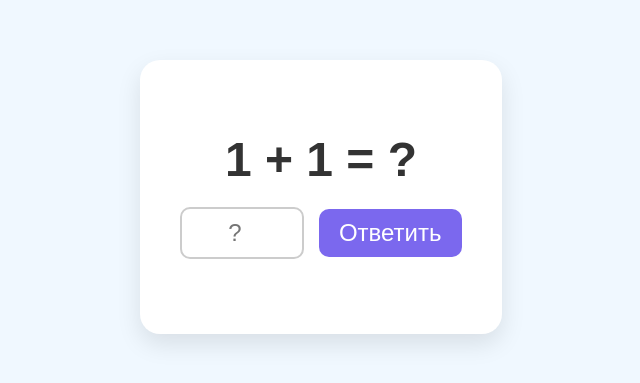
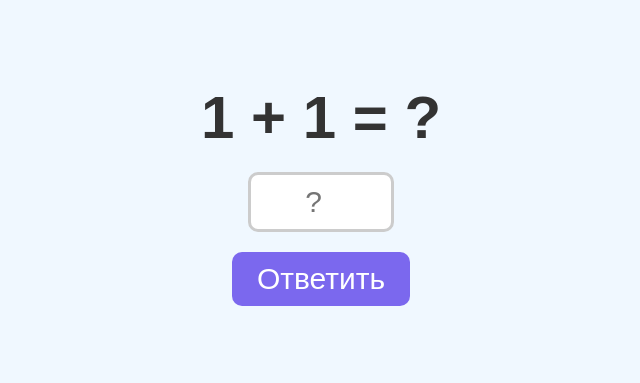
Before and after one commit to baranovd669-hub/123, a plain HTML site: page index.html in a window 1280 px wide. Shown: the part 203-586 px from the top of the page, without its empty margins (319-959 px from the left). Drawn offline with Linux system fonts and the light colour scheme.

Commit message:
Update index.html

```diff
--- a/index.html
+++ b/index.html
@@ -5,37 +5,40 @@
     <meta name="viewport" content="width=device-width, initial-scale=1.0">
     <title></title>
     <style>
-        body {
+
+        body, html {
+            margin: 0;
+            padding: 0;
+            width: 100%;
+            height: 100%;
+            overflow: hidden;
             font-family: 'Arial', sans-serif;
-            background-color: #f0f8ff; /* Светло-голубой фон */
+            background-color: #f0f8ff;
+        }
+
+
+        #quiz-container {
             display: flex;
+            flex-direction: column;
             justify-content: center;
             align-items: center;
             height: 100vh;
-            margin: 0;
-            text-align: center;
-        }
-
-        .container {
-            background-color: white;
-            padding: 40px;
-            border-radius: 20px;
-            box-shadow: 0 10px 25px rgba(0,0,0,0.1);
-            max-width: 90%;
+            width: 100vw;
+            transition: opacity 0.5s ease;
         }
 
         h1 {
-            font-size: 48px;
+            font-size: 60px;
             color: #333;
             margin-bottom: 20px;
         }
 
         input {
-            font-size: 24px;
+            font-size: 30px;
             padding: 10px;
-            width: 100px;
+            width: 120px;
             text-align: center;
-            border: 2px solid #ccc;
+            border: 3px solid #ccc;
             border-radius: 10px;
             outline: none;
         }
@@ -45,9 +48,9 @@
         }
 
         button {
-            font-size: 24px;
-            padding: 10px 20px;
-            margin-left: 10px;
+            font-size: 30px;
+            padding: 10px 25px;
+            margin-top: 20px;
             background-color: #7b68ee;
             color: white;
             border: none;
@@ -62,65 +65,70 @@
 
         #error-message {
             color: red;
-            font-size: 18px;
-            margin-top: 15px;
-            height: 20px;
+            font-size: 22px;
+            margin-top: 20px;
+            height: 25px;
+            font-weight: bold;
         }
 
-        /* Стили для картинки */
+
         #surprise-image {
-            display: none; /* Изначально скрыта */
-            max-width: 100%;
-            height: auto;
-            margin-top: 30px;
-            border-radius: 15px;
-            box-shadow: 0 5px 15px rgba(0,0,0,0.2);
-            animation: popIn 0.5s cubic-bezier(0.175, 0.885, 0.32, 1.275);
+            display: none;
+            position: fixed;
+            top: 0;
+            left: 0;
+            width: 100vw;
+            height: 100vh;
+            object-fit: cover;
+            z-index: 9999;
         }
 
-        /* Анимация появления */
-        @keyframes popIn {
-            0% { transform: scale(0); opacity: 0; }
-            100% { transform: scale(1); opacity: 1; }
+
+        .hidden {
+            opacity: 0;
+            pointer-events: none;
         }
     </style>
 </head>
 <body>
 
-    <div class="container">
+
+    <div id="quiz-container">
         <h1>1 + 1 = ?</h1>
 
-        <div>
-            <input type="number" id="answerInput" placeholder="?">
-            <button onclick="checkAnswer()">Ответить</button>
-        </div>
+        <input type="number" id="answerInput" placeholder="?">
+        <button onclick="checkAnswer()">Ответить</button>
 
         <div id="error-message"></div>
+    </div>
 
-        <!-- ЗДЕСЬ ВАША КАРТИНКА. Замените image.jpg на название вашего файла -->
-        <img id="surprise-image" src="kartinka.png" alt="Моя картинка">
-    </div>
+
+    <img id="surprise-image" src="kartinka.png" alt="Сюрприз">
 
     <script>
         function checkAnswer() {
-            // Получаем то, что ввел пользователь
             const userAnswer = document.getElementById('answerInput').value;
+            const quizContainer = document.getElementById('quiz-container');
             const image = document.getElementById('surprise-image');
             const errorMsg = document.getElementById('error-message');
 
-            // Проверяем, равно ли это 2
+            // Проверяем правильный ли ответ
             if (userAnswer == 2) {
-                // Если да - показываем картинку и убираем ошибку
-                image.style.display = 'block';
-                errorMsg.textContent = '';
+                // 1. Скрываем блок с примером (плавно)
+                quizContainer.classList.add('hidden');
+
+                // 2. Ждем полсекунды (пока пример исчезает), затем показываем картинку
+                setTimeout(() => {
+                    image.style.display = 'block';
+                }, 400);
+
             } else {
-                // Если нет - пишем ошибку и прячем картинку
+                // Если ответ неверный
                 errorMsg.textContent = 'Неправильно! Попробуй еще раз.';
-                image.style.display = 'none';
             }
         }
 
-        // Бонус: проверка по нажатию клавиши Enter
+        // Проверка по нажатию клавиши Enter
         document.getElementById('answerInput').addEventListener('keypress', function (e) {
             if (e.key === 'Enter') {
                 checkAnswer();
```
